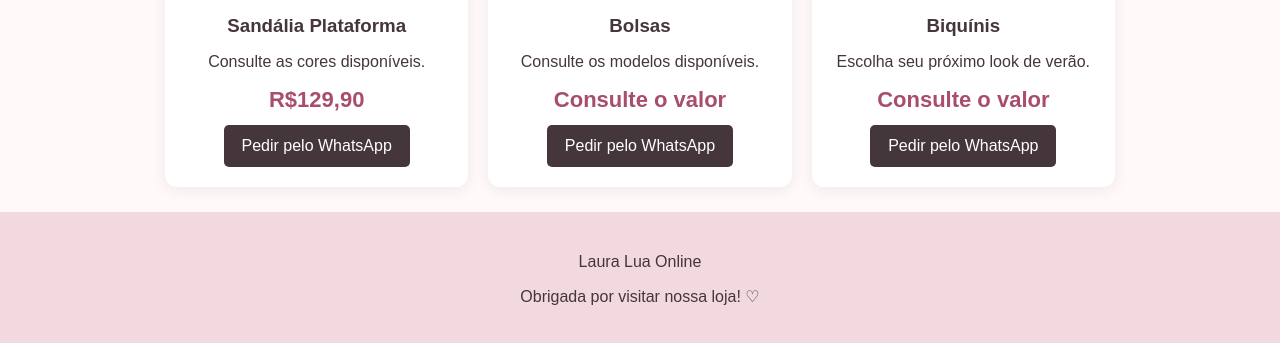
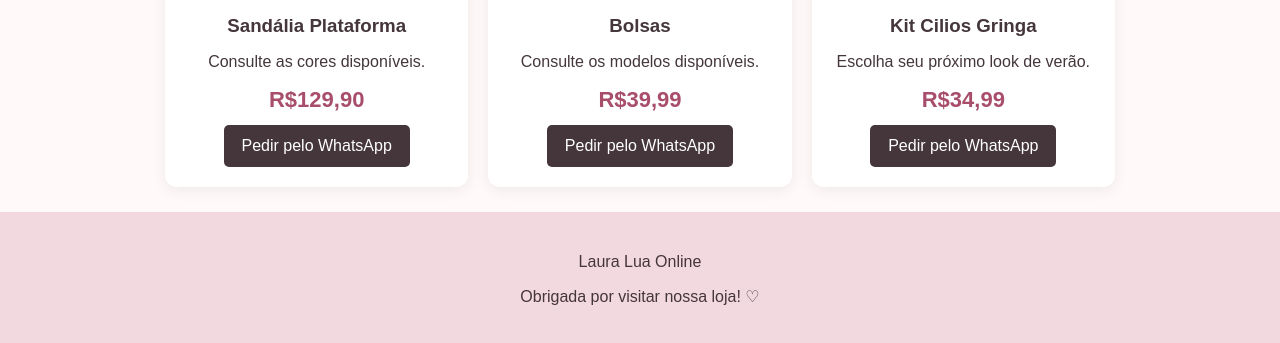
Before and after one commit to hericatelessoares32-a11y/laura-lua-online, a plain HTML site: page index.html in a window 1280 px wide. Shown: the part 547-890 px from the top of the page. Drawn offline with Linux system fonts and the light colour scheme.

Commit message:
Update index.html

```diff
--- a/index.html
+++ b/index.html
@@ -112,7 +112,7 @@
       <div class="foto"><span>👜</span></div>
       <h3>Bolsas</h3>
       <p>Consulte os modelos disponíveis.</p>
-      <div class="preco">Consulte o valor</div>
+      <div class="preco">R$39,99</div>
       <a class="botao" href="https://wa.me/?text=Oi!%20Quero%20ver%20as%20bolsas%20da%20Laura%20Lua">
         Pedir pelo WhatsApp
       </a>
@@ -120,9 +120,9 @@
 
     <article class="card">
       <div class="foto"><span>👙</span></div>
-      <h3>Biquínis</h3>
+      <h3>Kit Cilios Gringa</h3>
       <p>Escolha seu próximo look de verão.</p>
-      <div class="preco">Consulte o valor</div>
+      <div class="preco">R$34,99</div>
       <a class="botao" href="https://wa.me/?text=Oi!%20Quero%20ver%20os%20biqu%C3%ADnis%20da%20Laura%20Lua">
         Pedir pelo WhatsApp
       </a>
```
